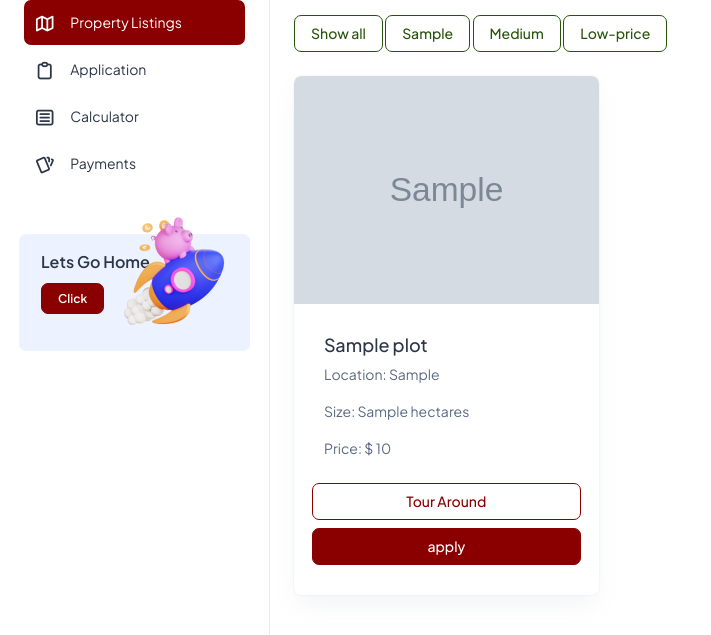
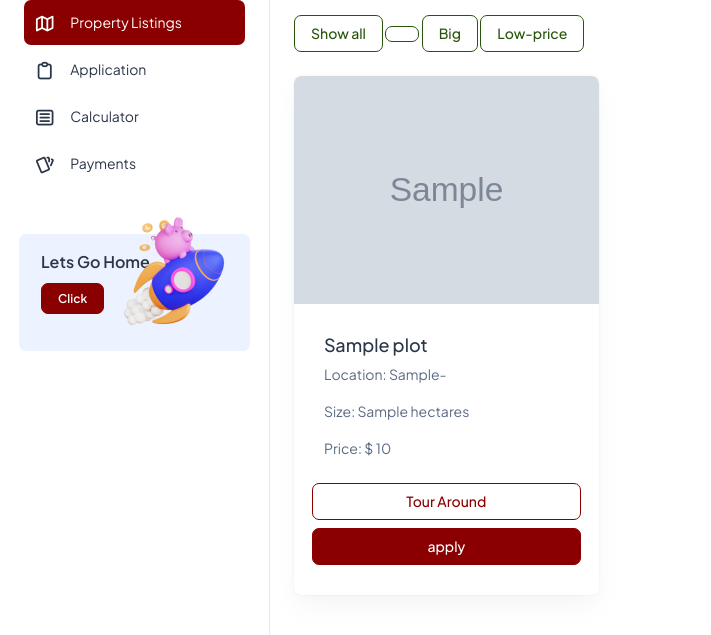
Before and after one commit to bckyrd-io/real-estate-ms-php, a PHP site: page /real-estate/property__listings.php in a window 1280 px wide. Shown: the part 70-705 px from the top of the page, without its empty margins (0-711 px from the left). Run offline with PHP 8.4, Linux system fonts and the light colour scheme; tables that the repository leaves empty or names only in its code hold one stand-in row (values such as "Sample post"); grey boxes marked "Sample" are stand-in pictures.

Commit message:
categories working

```diff
--- a/pay__calculation.php
+++ b/pay__calculation.php
@@ -17,7 +17,7 @@
             <!-- Sidebar scroll-->
             <div>
                 <div class="brand-logo d-flex align-items-center justify-content-between">
-                <a href="./index.php" class="text-nowrap logo-img">
+                    <a href="./index.php" class="text-nowrap logo-img">
                         <h2>REAL-ESTATE</h2>
                         <!-- <img src="assets/images/logos/dark-logo.svg" width="180" alt="" /> -->
                     </a>
@@ -138,7 +138,7 @@
                                     <select class="form-control" name="location" id="location">
                                         <!-- Add more options as needed -->
                                         <option value="town">Commecial Site</option>
-                                        <option value="country">Residential</option>
+                                        <option value="country">Residential Site</option>
                                     </select>
                                 </div>
 
@@ -167,8 +167,6 @@
                 </div>
             </div>
             <!-- ... (rest of the body content remains unchanged) ... -->
-
-
 
         </div>
     </div>
--- a/property__admin__add.php
+++ b/property__admin__add.php
@@ -6,7 +6,7 @@
     // Get plot input
     $plotName = $_POST['plot_name'];
     $location = $_POST['location'];
-    $location = $_POST['type'];
+    $type = $_POST['type'];
     $size = $_POST['size'];
     $price = $_POST['price'];
 
--- a/property__listings.php
+++ b/property__listings.php
@@ -13,9 +13,9 @@
 $uniquePriceRanges = [];
 
 foreach ($plotsData as $plot) {
-    $location = strtolower(str_replace(' ', '-', $plot['location']));
-    $size = ($plot['size'] <= 100) ? 'small' : 'medium'; // Modify this logic as needed
-    $priceRange = ($plot['price'] <= 100000) ? 'low-price' : 'high-price'; // Modify this logic as needed
+    $location = strtolower(str_replace(' ', '-', $plot['type']));
+    $size = ($plot['size'] <= 300) ? 'small' : 'Big'; // Modify this logic as needed
+    $priceRange = ($plot['price'] <= 10000) ? 'low-price' : 'high-price'; // Modify this logic as needed
 
     $uniqueLocations[$location] = true;
     $uniqueSizes[$size] = true;
@@ -186,37 +186,35 @@
                     <button class="button btn btn-outline-success" data-filter="*">Show all</button>
                     <!-- Location Filters -->
                     <?php foreach ($uniqueLocations as $location) : ?>
-                        <button class="button btn btn-outline-success" data-filter=".<?php echo $location; ?>"><?php echo ucfirst($location); ?></button>
+                        <button class="button btn btn-outline-success" data-filter=".<?= $location; ?>"><?= ucfirst($location); ?></button>
                     <?php endforeach; ?>
-
                     <!-- Size Filters -->
                     <?php foreach ($uniqueSizes as $size) : ?>
-                        <button class="button btn btn-outline-success" data-filter=".<?php echo $size; ?>"><?php echo ucfirst($size); ?></button>
+                        <button class="button btn btn-outline-success" data-filter=".<?= $size; ?>"><?= ucfirst($size); ?></button>
                     <?php endforeach; ?>
-
                     <!-- Price Range Filters -->
                     <?php foreach ($uniquePriceRanges as $priceRange) : ?>
-                        <button class="button btn btn-outline-success" data-filter=".<?php echo $priceRange; ?>"><?php echo ucfirst($priceRange); ?></button>
+                        <button class="button btn btn-outline-success" data-filter=".<?= $priceRange; ?>"><?= ucfirst($priceRange); ?></button>
                     <?php endforeach; ?>
                 </div>
 
                 <div class="row grid">
                     <?php foreach ($plotsData as $plot) : ?>
                         <?php
-                        $locationClass = strtolower(str_replace(' ', '-', $plot['location']));
-                        $sizeClass = ($plot['size'] <= 100) ? 'small' : 'medium';
-                        $priceClass = ($plot['price'] <= 100000) ? 'low-price' : 'high-price';
+                        $locationClass = strtolower(str_replace(' ', '-', $plot['type']));
+                        $sizeClass = ($plot['size'] <= 300) ? 'small' : 'Big';
+                        $priceClass = ($plot['price'] <= 10000) ? 'low-price' : 'high-price';
                         ?>
-                        <div class="col-sm-6 col-xl-4 element-item <?php echo $locationClass; ?> <?php echo $sizeClass; ?> <?php echo $priceClass; ?>">
+                        <div class="col-sm-6 col-xl-4 element-item <?= $locationClass; ?> <?= $sizeClass; ?> <?= $priceClass; ?>">
                             <div class="card overflow-hidden rounded-2">
-                                <img src="<?php echo $plot['image_path']; ?>" class="card-img-top" alt="Plot Image">
+                                <img src="<?= $plot['image_path']; ?>" class="card-img-top" alt="Plot Image">
                                 <div class="card-body">
-                                    <h5 class="card-title"><?php echo $plot['plot_name']; ?></h5>
-                                    <p class="card-text">Location: <?php echo $plot['location']; ?></p>
-                                    <p class="card-text">Size: <?php echo $plot['size']; ?> hectares</p>
-                                    <p class="card-text">Price: $ <?php echo $plot['price']; ?></p>
+                                    <h5 class="card-title"><?= $plot['plot_name']; ?></h5>
+                                    <p class="card-text">Location: <?= $plot['location']; ?>- <?= $plot['type']; ?></p>
+                                    <p class="card-text">Size: <?= $plot['size']; ?> hectares</p>
+                                    <p class="card-text">Price: $ <?= $plot['price']; ?></p>
                                     <div class="row">
-                                        <a href="property__tour.php?id=<?php echo $plot['id']; ?>" target="_blank" class="btn btn-outline-primary mt-2">Tour Around</a>
+                                        <a href="property__tour.php?id=<?= $plot['id']; ?>" target="_blank" class="btn btn-outline-primary mt-2">Tour Around</a>
                                         <a href="property__listings.php?plot_id=<?= $plot['id']; ?> " target="_blank" class="btn btn-primary mt-2">apply</a>
                                     </div>
                                 </div>
```
Also changed, not shown: uploads/ir robot sensor.jpg (added), 1 other file.
